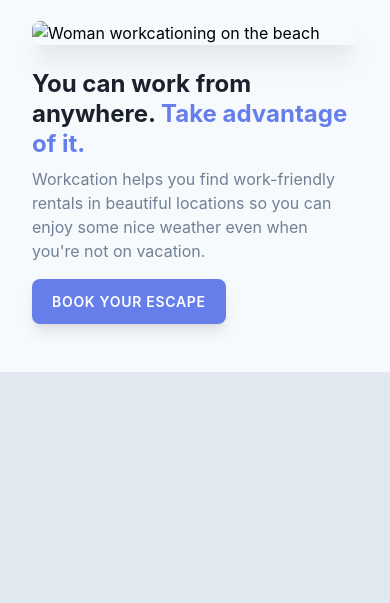
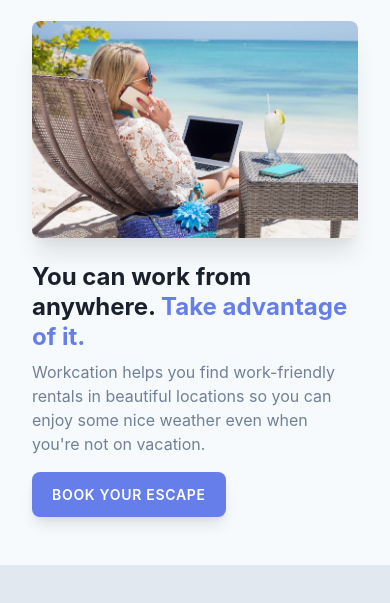
Before and after one commit to leandrozacariasdev/tailwindcss-sample, a plain HTML site: page public/index.html in a window 390 px wide. Shown: the part 91-694 px from the top of the page. Drawn offline with Linux system fonts and the light colour scheme; the site is published under a folder, as on GitHub Pages, so addresses that start at the root find nothing.

Commit message:
Fix mobile image

```diff
--- a/public/index.html
+++ b/public/index.html
@@ -11,10 +11,10 @@
     <div class="px-8 py-12 max-w-md mx-auto sm:max-w-xl lg:max-w-full lg:w-1/2 lg:py-24 lg:px-12">
       <div class="xl:max-w-lg xl:ml-auto">
         <img class="h-10" src="img/logo.svg" alt="Workcation">
-        <img class="mt-6 rounded-lg shadow-xl sm:mt-8 sm:h-64 sm:w-full sm:object-cover sm:object-center lg:hidden" src="/img/beach-work.jpg" alt="Woman workcationing on the beach">
+        <img class="mt-6 rounded-lg shadow-xl sm:mt-8 sm:h-64 sm:w-full sm:object-cover sm:object-center lg:hidden" src="img/beach-work.jpg" alt="Woman workcationing on the beach">
         <h1 class="mt-6 text-2xl font-bold text-gray-900 leading-tight sm:mt-8 sm:text-4xl lg:text-3xl xl:text-4xl">
           You can work from anywhere.
-          <br class="hidden lg:inline"><span class="text-indigo-500">Take advantage of it.</span>
+          <br class="hidden lg:inlingite"><span class="text-indigo-500">Take advantage of it.</span>
         </h1>
         <p class="mt-2 text-gray-600 sm:mt-4 sm:text-xl">
           Workcation helps you find work-friendly rentals in beautiful locations so you can enjoy some nice weather even when you're not on vacation.
```
